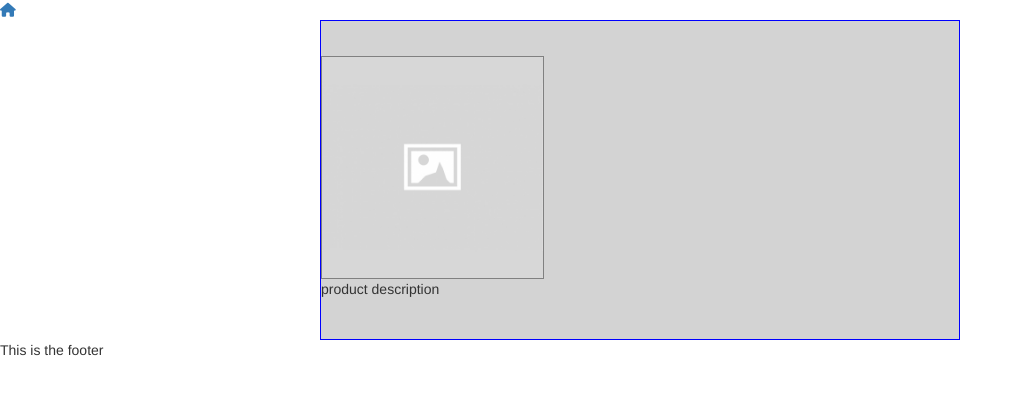
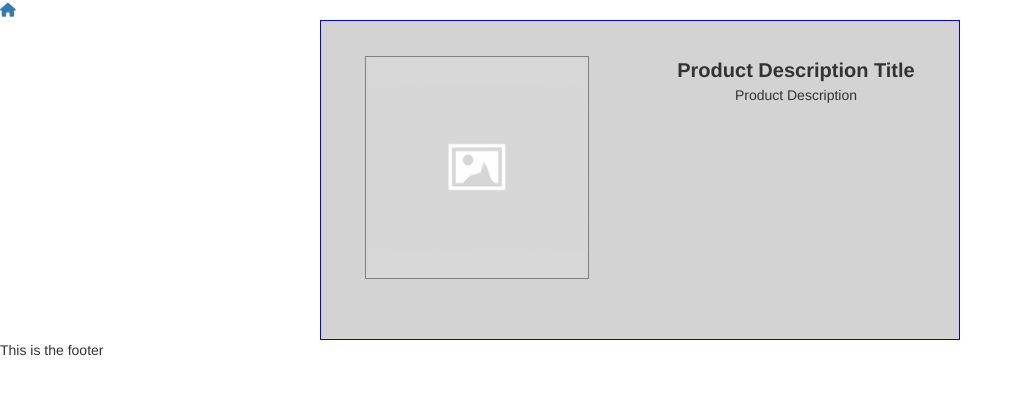
Before and after one commit to swallsy/Magic-Shoppe-Project, a React (Create React App) app: page /product in a window 1280 px wide. Shown: the top 394 px of the page, without its empty margins (0-1023 px from the left). Built offline with nearby package versions, Linux system fonts and the light colour scheme.

Commit message:
add basic structure to product page as well as basic css

```diff
--- a/src/components/ProductPage.js
+++ b/src/components/ProductPage.js
@@ -8,8 +8,12 @@ class ProductPage extends Component {
     return (
       <div className="mainContent">
         <div className="imageAndDescContainer">
-        <img src={image} className="productImage" /></div>
-        <div className="productDescription">product description</div>
+        <img src={image} className="productImage" />
+        <div className="productDescriptionGroup">
+        <span className="productTitle">Product Description Title</span>
+        <span className="productDescription">Product Description</span>
+        </div>
+        </div>
         </div>
     )
   }
--- a/src/styles/ProductPage.css
+++ b/src/styles/ProductPage.css
@@ -10,6 +10,7 @@
 .imageAndDescContainer {
   display: flex;
   flex-direction: row;
+  justify-content: space-around;
 }
 
 .productImage {
@@ -18,3 +19,25 @@
   width: 35%;
   height: 35%;
 }
+
+.productDescriptionGroup {
+  display: flex;
+  flex-direction: column;
+  margin-top: 35px;
+}
+
+.productTitle {
+  font-size: 20px;
+  font-weight: bold;
+}
+
+.productDescription {
+  text-align: center;
+}
+
+
+
+
+
+
+/**** intentional whitespace ****/
```
